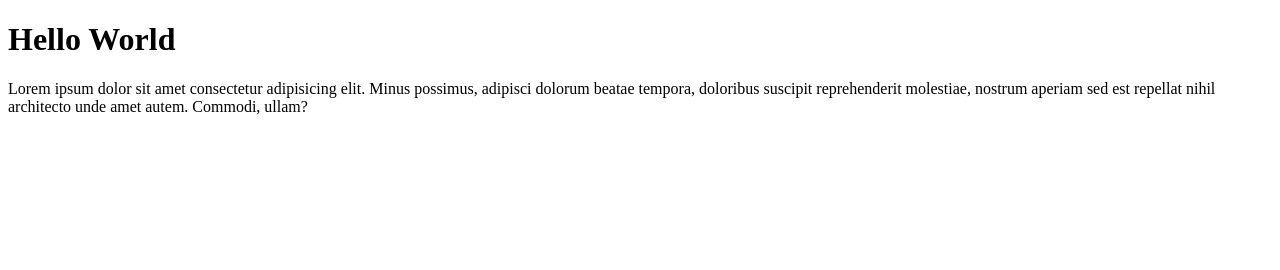
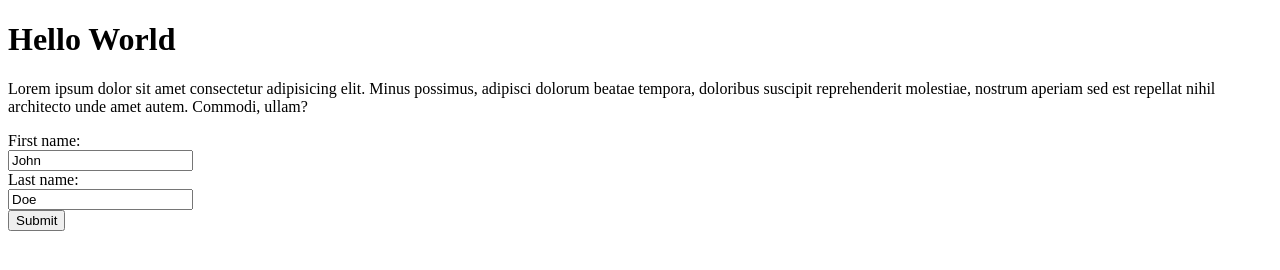
Before and after one commit to SlazyPlayz/git-branching-lab, a plain HTML site: page index.html in a window 1280 px wide. Drawn offline with Linux system fonts and the light colour scheme.

Commit message:
Added form

```diff
--- a/index.html
+++ b/index.html
@@ -15,6 +15,13 @@
             doloribus suscipit reprehenderit molestiae, nostrum aperiam sed est repellat nihil architecto unde amet
             autem. Commodi, ullam?</p>
     </div>
+    <form action="/action_page.php">
+        <label for="fname">First name:</label><br>
+        <input type="text" id="fname" name="fname" value="John"><br>
+        <label for="lname">Last name:</label><br>
+        <input type="text" id="lname" name="lname" value="Doe"><br>
+        <input type="submit" value="Submit">
+    </form>
 </body>
 
 </html>
```
